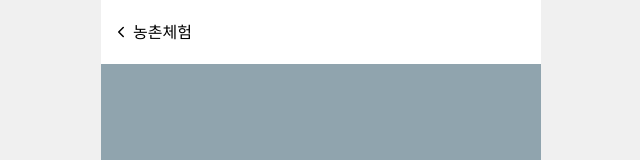
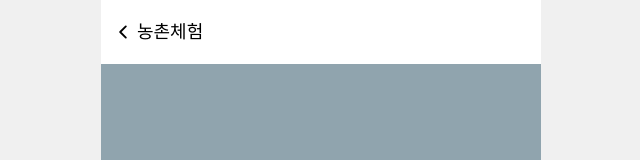
Before and after one commit to KGUardians/FARMEASY-WEB, a React (Vite) app: page /experienceinfo in a window 1280 px wide. Shown: the top 160 px of the page, without its empty margins (319-959 px from the left). Built offline with nearby package versions, Linux system fonts and the light colour scheme; a web font is replaced by a local one.

Commit message:
refactor: TopBar

```diff
--- a/src/components/common/TopBar/TopBar.tsx
+++ b/src/components/common/TopBar/TopBar.tsx
@@ -11,8 +11,8 @@ const TopBar = ({ title, right }: TopBarProps) => {
   return (
     <header className="flex items-center justify-between w-full h-16 px-3">
       <button onClick={() => navigate(-1)} className="flex items-center gap-1">
-        <IoChevronBackOutline />
-        <span className="font-semibold">{title}</span>
+        <IoChevronBackOutline className="size-5" />
+        <span className="text-lg font-semibold">{title}</span>
       </button>
 
       {right}
```
